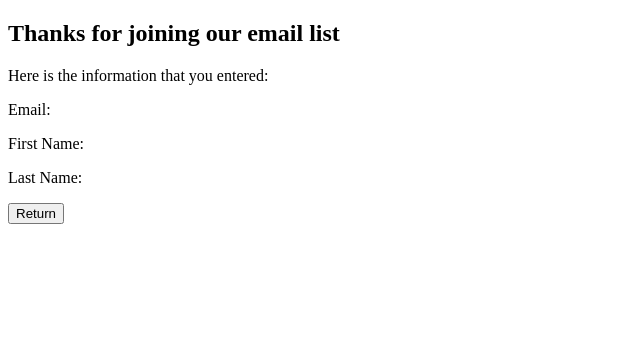
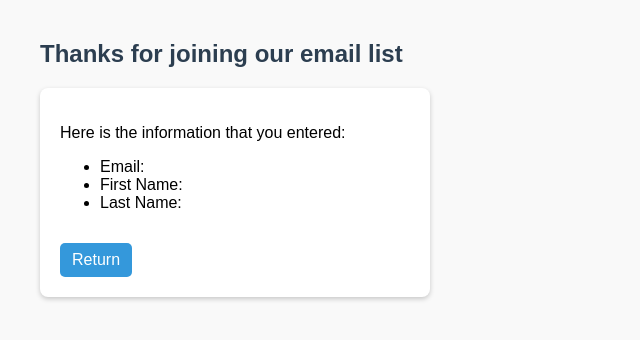
Before and after one commit to VietHoa2609/BT2, a plain HTML site: page result.html in a window 1280 px wide. Shown: the whole page, without its empty margins (0-640 px from the left). Drawn offline with Linux system fonts and the light colour scheme.

Commit message:
Update result.html

```diff
--- a/result.html
+++ b/result.html
@@ -3,18 +3,50 @@
 <head>
     <meta charset="UTF-8">
     <title>Thanks</title>
+    <style>
+        body {
+            font-family: Arial, sans-serif;
+            margin: 40px;
+            background-color: #f9f9f9;
+        }
+        h2 {
+            color: #2c3e50;
+        }
+        .box {
+            background: #fff;
+            padding: 20px;
+            border-radius: 8px;
+            box-shadow: 0 2px 5px rgba(0,0,0,0.2);
+            width: 350px;
+        }
+        a {
+            display: inline-block;
+            margin-top: 15px;
+            padding: 8px 12px;
+            background: #3498db;
+            color: white;
+            text-decoration: none;
+            border-radius: 5px;
+        }
+        a:hover {
+            background: #2980b9;
+        }
+    </style>
 </head>
 <body>
     <h2>Thanks for joining our email list</h2>
+    <div class="box">
         <p>Here is the information that you entered:</p>
-  <p>Email: <span id="email"></span></p>
-  <p>First Name: <span id="firstName"></span></p>
-  <p>Last Name: <span id="lastName"></span></p>
-
-  <button onclick="history.back()">Return</button>
+        <ul>
+            <li>Email: <span id="email"></span></li>
+            <li>First Name: <span id="firstName"></span></li>
+            <li>Last Name: <span id="lastName"></span></li>
+        </ul>
+        <a href="index.html">Return</a>
+    </div>
 
     <script>
-    // Lấy dữ liệu từ URL
+        // Lấy dữ liệu từ URL (query string)
         const params = new URLSearchParams(window.location.search);
         document.getElementById("email").textContent = params.get("email");
         document.getElementById("firstName").textContent = params.get("firstName");
```
Lines whose indentation alone changed are shown as unchanged.
